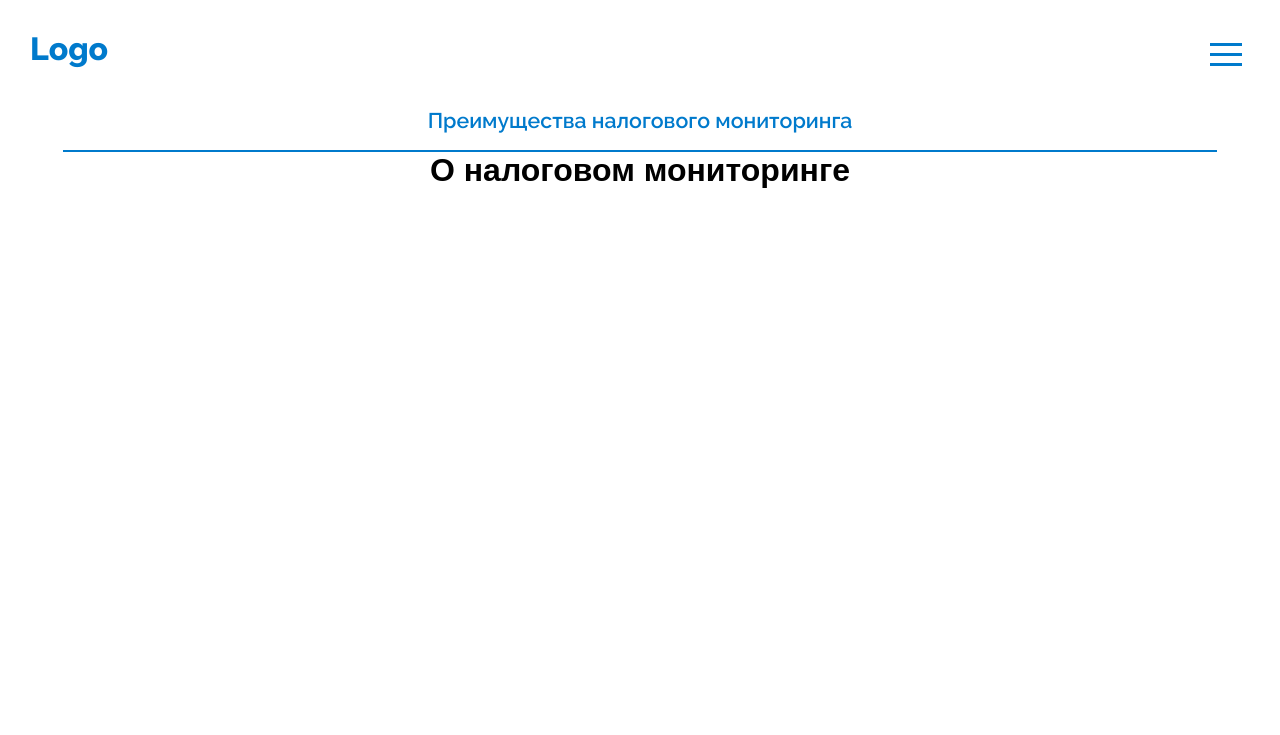
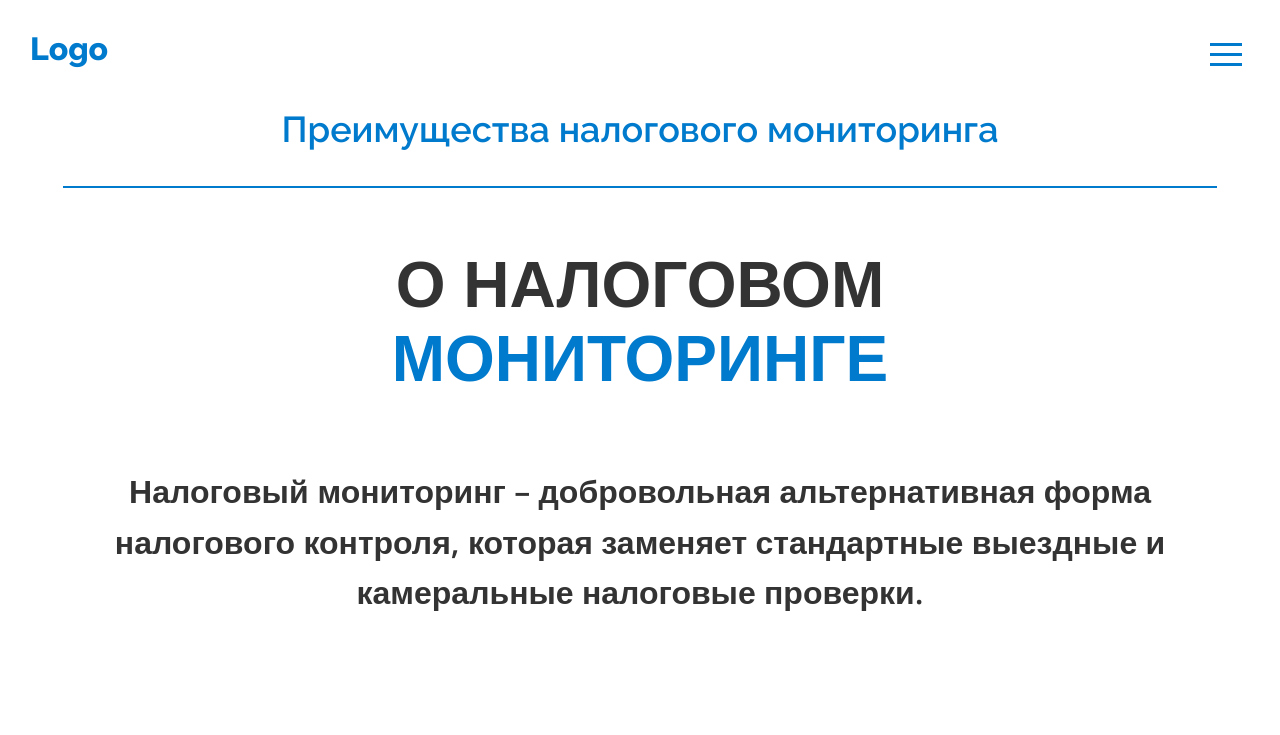
Before and after one commit to TomBebrov1ch/zadanie, a React (Create React App) app: page / in a window 1280 px wide. Shown: the top 735 px of the page. Built offline with nearby package versions, Linux system fonts and the light colour scheme.

Commit message:
version 1.0.0

```diff
--- a/src/screens/mainScreen/Main.jsx
+++ b/src/screens/mainScreen/Main.jsx
@@ -1,20 +1,32 @@
 import React from "react";
 import { Fade } from "react-awesome-reveal";
+
+import image from '../../images/IllustrationMain.svg';
 
 const Main = () => {
   return (
     <div className="container">
-      <Fade duration={1800} direction="up" bottom>
+      <Fade delay={100} direction="up" bottom>
         <div className="container__text">
           <p className="container__text__first-text">
             Преимущества налогового мониторинга
           </p>
           <hr className="separator" />
-          <h1 className="text__main-text">
-            О налоговом мониторинге
-          </h1>
         </div>
       </Fade>
+      <div className="container__main">
+        <Fade delay={200} direction="up" bottom>
+          <h1 className="container__main-text">
+            О налоговом <span className="container__span-text">мониторинге</span>
+          </h1>
+        </Fade>
+        <Fade delay={300} direction="left" left>
+          <p className="container__last-text"><span className="container__span-last-text">Налоговый мониторинг</span> – добровольная альтернативная форма налогового контроля, которая заменяет стандартные выездные и камеральные налоговые проверки.</p>
+        </Fade>
+        <Fade delay={400} direction="right" rigth>
+          <img className="container__image" src={image} alt="there are nothing:(" />
+        </Fade>
+      </div>
     </div>
   );
 };
--- a/src/screens/mainScreen/main.scss
+++ b/src/screens/mainScreen/main.scss
@@ -3,28 +3,79 @@
 .container {
   margin: auto;
   width: 90%;
+
   &__text {
     display: flex;
     align-items: center;
     flex-direction: column;
+
     &__first-text {
       text-align: center;
       font-weight: 600;
-      font-size: clamp(16px, 1.66656vw, 64px);
+      font-size: clamp(9px, 4.20552vw, 36px);
       color: $blue;
       font-family: "Raleway", sans-serif;
     }
   }
+
+  &__main {
+    font-family: 'Raleway', sans-serif;
+    margin-top: clamp(15px, 7.0092vw, 60px);
+  }
+
+  &__main-text {
+    display: flex;
+    align-items: center;
+    flex-direction: column;
+    color: $gray;
+    text-transform: uppercase;
+    font-size: clamp(16px, 7.47648vw, 64px);
+  }
+
+  &__span-text {
+    display: flex;
+    align-items: center;
+    flex-direction: column;
+    color: $blue;
+    text-transform: uppercase;
+    font-size: clamp(16px, 7.47648vw, 64px);
+  }
+
+  &__last-text {
+    color: $gray;
+    font-weight: 600;
+    font-size: clamp(8px, 3.73824vw, 32px);
+    font-family: 'Open Sans', sans-serif;
+    text-align: center;
+    margin-top: clamp(17.5px, 8.177399999999999vw, 70px);
+    line-height: clamp(12.5px, 5.840999999999999vw, 50px);
+  }
+
+  &__image {
+    margin-left: clamp(7.5px, 3.5046vw, 30px);
+    width: clamp(178px, 83.17584vw, 712px);
+    height: clamp(95.5px, 44.62524vw, 382px);
+    margin-top: clamp(30px, 14.0184vw, 120px);
+  }
 }
 
 .separator {
-  margin-top: clamp(12.5px, 1.302vw, 50px);
+  margin-top: clamp(9px, 4.20552vw, 36px);
   border: 1px solid $blue;
 }
 
-.text__main-text {
-  display: flex;
-  align-items: center;
-  flex-direction: column;
-  align-items: center;
-}
+// .{
+//   &__main-text {
+//     display: flex;
+//     align-items: center;
+//     flex-direction: column;
+//     align-items: center;
+//     font-family: 'Raleway', sans-serif;
+//     color: $gray;
+//     &__span-text{
+//       font-family: 'Raleway', sans-serif;
+//       color: $blue;
+//       border: 1px solid red;
+//     }
+//   }
+// }
--- a/src/styles/global.scss
+++ b/src/styles/global.scss
@@ -1,4 +1,5 @@
 @import url("https://fonts.googleapis.com/css2?family=Raleway:wght@300;400;500;600;700;800&display=swap");
+@import url('https://fonts.googleapis.com/css2?family=Open+Sans:wght@300;400;500;600;700;800&display=swap');
 * {
   width: 100%;
   font-family: "Josefin Sans", sans-serif;
```
Also changed, not shown: src/images/IllustrationMain.svg (added).
